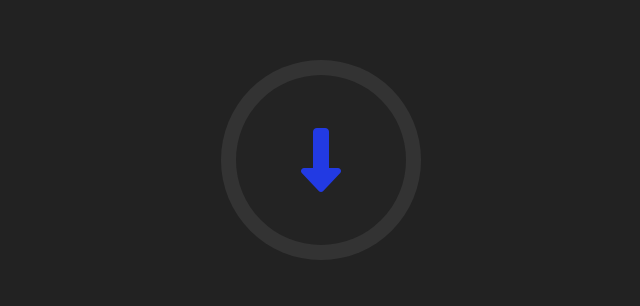
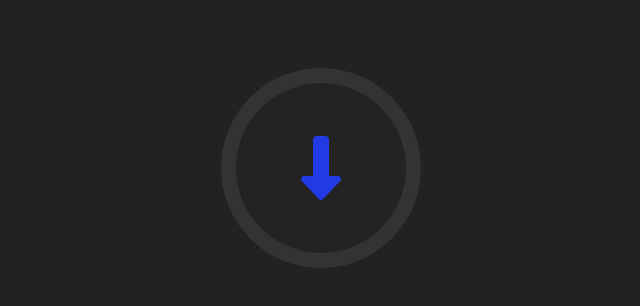
Before and after one commit to FlareC0de/Animated-Downloader-Button-Project, a plain HTML site: page index.html in a window 1280 px wide. Shown: the part 240-546 px from the top of the page, 319-959 px from the left. Drawn offline with Linux system fonts and the light colour scheme.

Commit message:
Update style.css

```diff
--- a/style.css
+++ b/style.css
@@ -10,7 +10,7 @@ body{
     display: flex;
     justify-content: center;
     align-items: center;
-    min-height: 100vh;
+    min-height: 102vh;
     background: #222;
 }
 .container{
```
